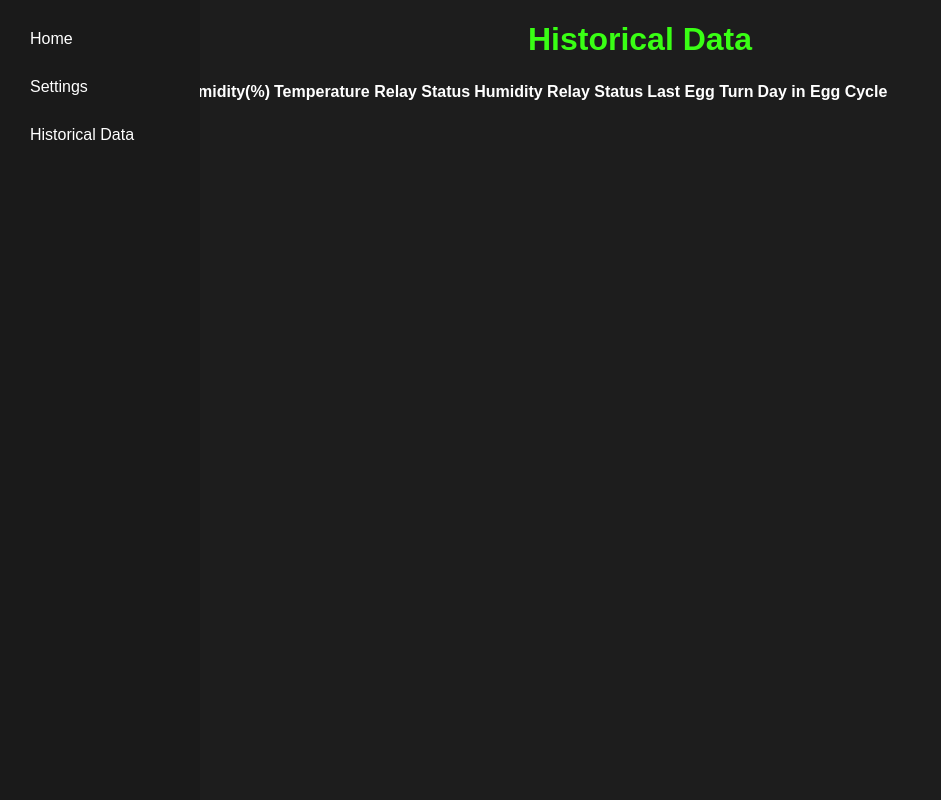
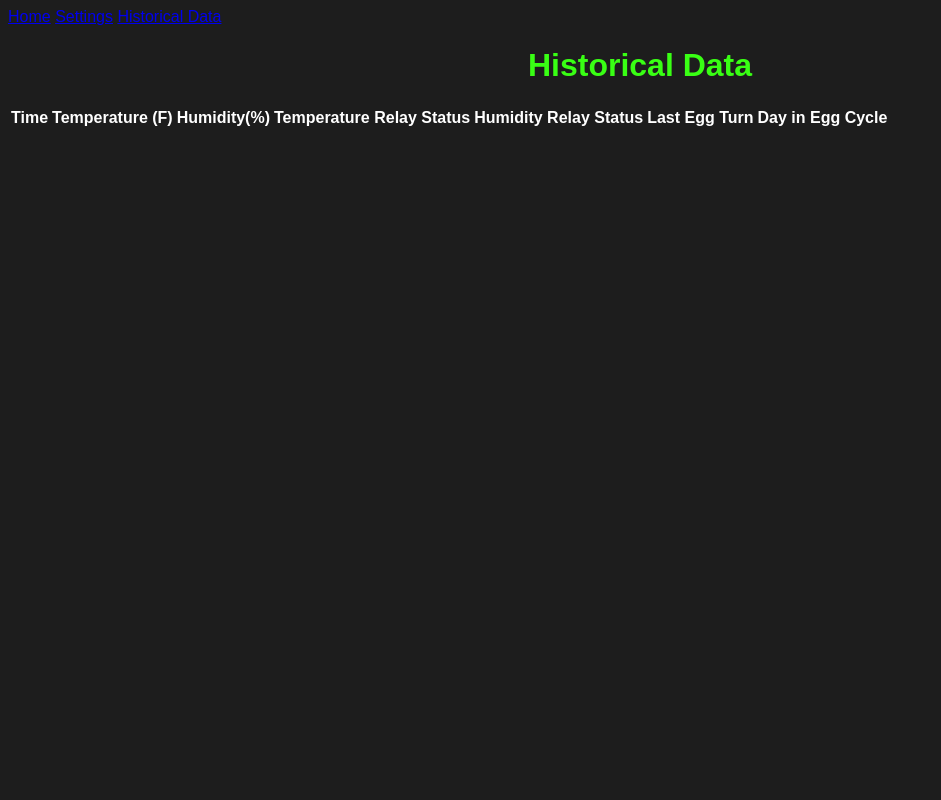
Before and after one commit to rrobert45/App, a Flask app: page /historical_data in a window 1280 px wide. Shown: the whole page, without its empty margins (0-941 px from the left). Run offline with Flask 2, Linux system fonts and the light colour scheme; data that the repository does not hold is empty.

Commit message:
Update style.css

```diff
--- a/static/style.css
+++ b/static/style.css
@@ -74,144 +74,4 @@ nav a:hover {
 .historical-data table {
   width: 100%;
   border-collapse: collapse;
-  font-size: 14px;
-  color: white;
-  background-color: #1d1e21;
-  border: 1px solid #39ff14;
-  padding: 8px;
-  }
-
-  .historical-data th, td {
-  border: 1px solid #39ff14;
-  padding: 8px;
-  text-align: left;
-  }
-
-  .historical-data th {
-  background-color: #39ff14;
-  color: black;
-  }
-
-  .historical-data .data-row {
-  display: flex;
-  flex-wrap: nowrap;
-  justify-content: center;
-  align-items: center;
-  margin: 10px;
-  }
-
-  .historical-data .data-label {
-  font-weight: bold;
-  margin-right: 10px;
-  }
-
-  .historical-data .data-value {
-  font-weight: bold;
-  }
-
-  .historical-data {
-  display: flex;
-  flex-wrap: wrap;
-  justify-content: center;
-  align-items: center;
-  padding: 20px;
-  }
-
-  .navbar {
-  position: fixed;
-  top: 0;
-  left: 0;
-  width: 200px;
-  height: 100%;
-  background-color: #1d1e21;
-  color: white;
-  padding: 20px;
-  box-sizing: border-box;
-  }
-
-  .navbar a {
-  color: white;
-  text-decoration: none;
-  margin-bottom: 10px;
-  display: block;
-  }
-
-  .navbar a:hover {
-  color: #39ff14;
-  }
-
-  .navbar h3 {
-    color: #39ff14;
-    font-weight: bold;
-    margin: 0;
-    padding: 10px;
-    }
-
-    .navbar a {
-    color: white;
-    text-decoration: none;
-    padding: 10px;
-    display: block;
-    }
-
-    .navbar a:hover {
-    background-color: #39ff14;
-    color: black;
-    }
-
-    .navbar {
-    background-color: #1a1a1a;
-    width: 200px;
-    position: fixed;
-    top: 0;
-    bottom: 0;
-    left: 0;
-    padding: 20px;
-    }
-
-    .content {
-    margin-left: 220px;
-    padding: 20px;
-    }
-
-    .card {
-    background-color: #2c2c2c;
-    padding: 20px;
-    border-radius: 5px;
-    box-shadow: 0px 0px 10px #39ff14;
-    }
-
-    .card h2 {
-    color: #39ff14;
-    margin: 0;
-    }
-
-    .card p {
-    color: white;
-    margin: 0;
-    }
-
-    .card a {
-    color: #39ff14;
-    text-decoration: none;
-    }
-
-    .card a:hover {
-    text-decoration: underline;
-    }
-
-    .card-grid {
-    display: grid;
-    grid-template-columns: repeat(auto-fill, minmax(250px, 1fr));
-    grid-gap: 20px;
-    margin-top: 20px;
-    }
-
-    .update-button {
-    background-color: #39ff14;
-    border: none;
-    color: black;
-    padding: 10px 20px;
-    text-align: center;
-    text-decoration: none;
-    display: inline-block;
+}
```
